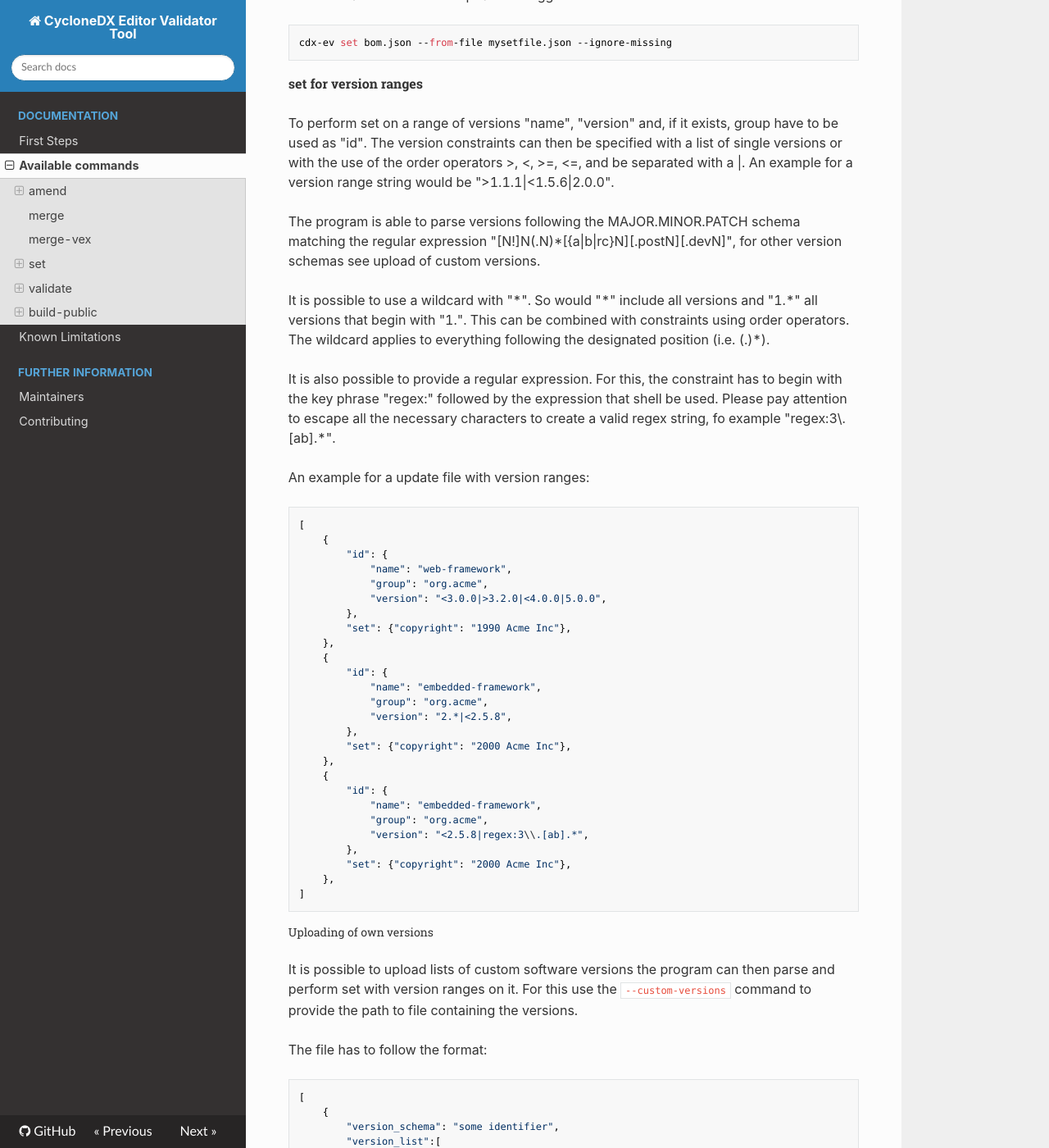
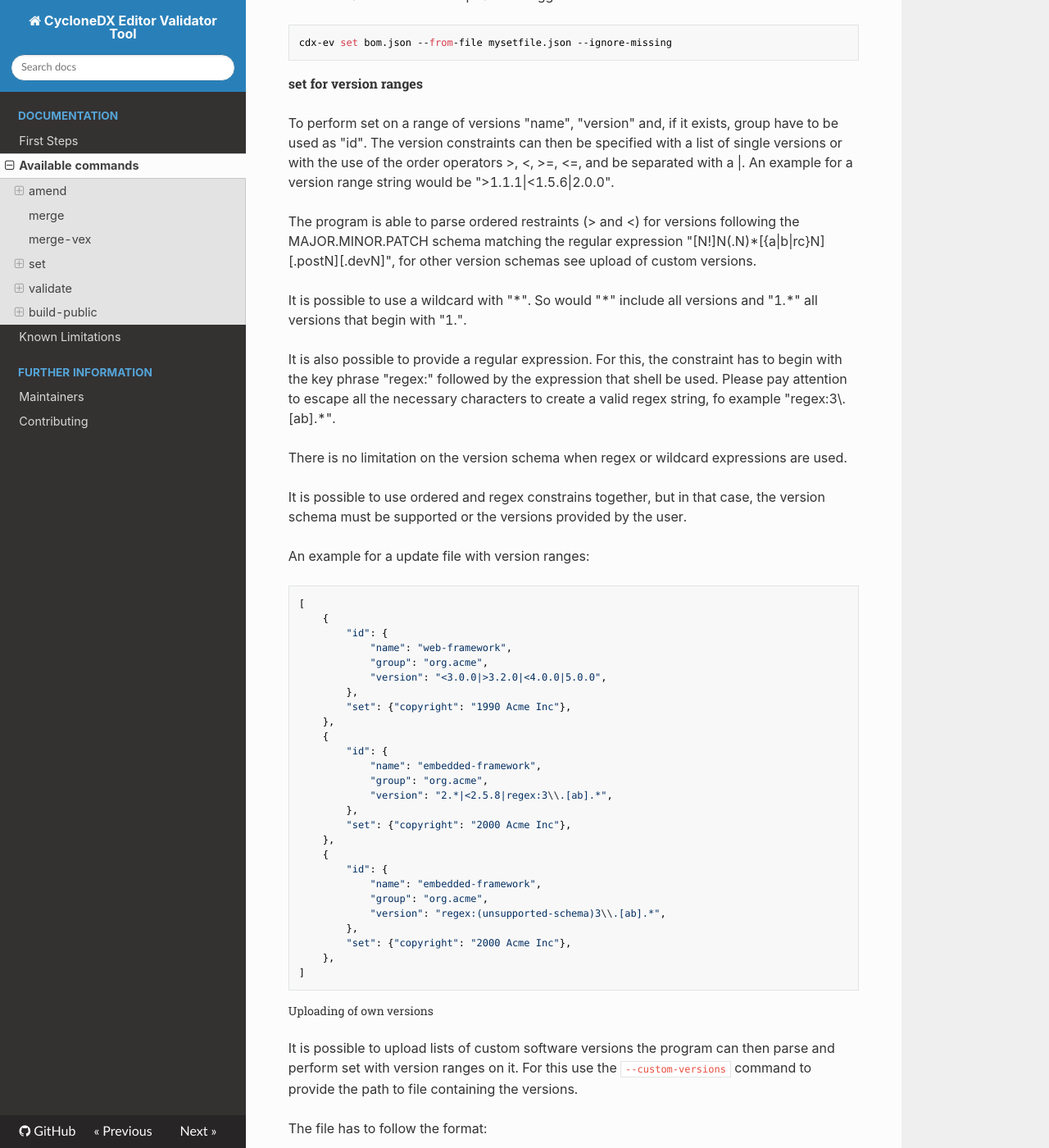
Before and after one commit to Festo-se/cyclonedx-editor-validator, an MkDocs documentation site: the page built from docs/available_commands.md, in a window 1280 px wide and 1400 px high, scrolled down 5334 px. Shown: the whole window at 82% size. Built offline with MkDocs 1.6.1, drawn with Linux system fonts in a browser that asks for light colours; nearby versions of some CDN libraries; some web fonts are replaced.

Commit message:
feat: removes schema constrains on regex

```diff
--- a/docs/available_commands.md
+++ b/docs/available_commands.md
@@ -177,13 +177,16 @@ To perform set on a range of versions "name", "version" and, if it exists, group
 The version constraints can then be specified with a list of single versions or with the use of the order operators >, <, >=, <=,
 and be separated with a |. An example for a version range string would be ">1.1.1|<1.5.6|2.0.0".
 
-The program is able to parse versions following the MAJOR.MINOR.PATCH schema matching the regular expression "\[N!\]N(.N)\*\[{a|b|rc}N\]\[.postN\]\[.devN\]", for other version schemas see upload of custom versions.
+The program is able to parse ordered restraints (> and <) for versions following the MAJOR.MINOR.PATCH schema matching the regular expression "\[N!\]N(.N)\*\[{a|b|rc}N\]\[.postN\]\[.devN\]", for other version schemas see upload of custom versions.
 
 It is possible to use a wildcard with "\*". So would "\*" include all versions and "1.\*" all versions that begin with "1.".
-This can be combined with constraints using order operators. The wildcard applies to everything following the designated position (i.e. (.)*).
 
 It is also possible to provide a regular expression. For this, the constraint has to begin with the key phrase "regex:" followed by the expression that shell be used.
 Please pay attention to escape all the necessary characters to create a valid regex string, fo example "regex:3\\.\[ab\].*".
+
+There is no limitation on the version schema when regex or wildcard expressions are used.
+
+It is possible to use ordered and regex constrains together, but in that case, the version schema must be supported or the versions provided by the user.
 
 An example for a update file with version ranges:
 
@@ -200,7 +203,7 @@ An example for a update file with version ranges:
             "id": {
                 "name": "embedded-framework",
                 "group": "org.acme",
-                "version": "2.*|<2.5.8",
+                "version": "2.*|<2.5.8|regex:3\\.[ab].*",
             },
             "set": {"copyright": "2000 Acme Inc"},
         },
@@ -208,7 +211,7 @@ An example for a update file with version ranges:
             "id": {
                 "name": "embedded-framework",
                 "group": "org.acme",
-                "version": "<2.5.8|regex:3\\.[ab].*",
+                "version": "regex:(unsupported-schema)3\\.[ab].*",
             },
             "set": {"copyright": "2000 Acme Inc"},
         },
```
Also changed, not shown: 1 other file.
